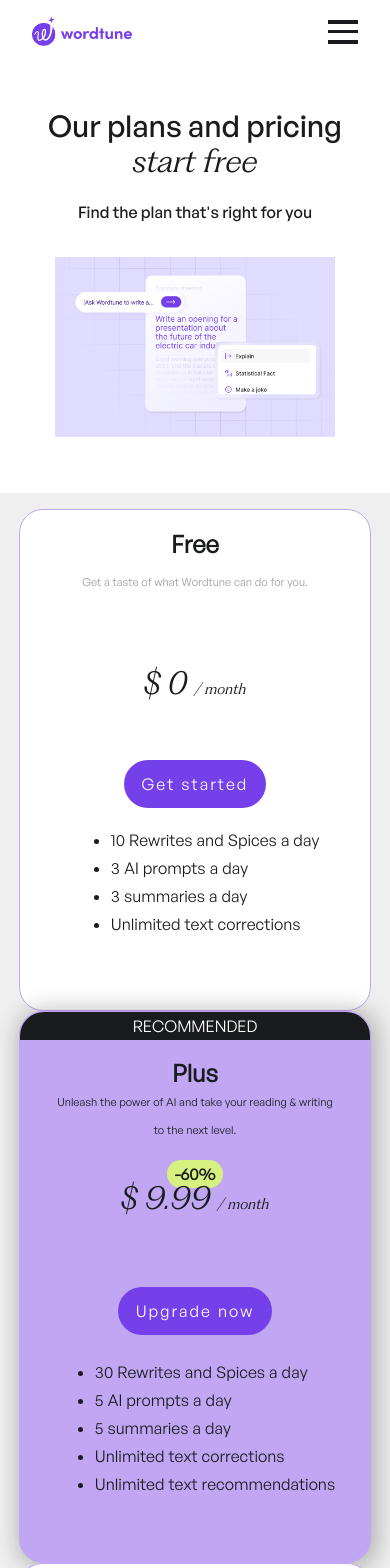
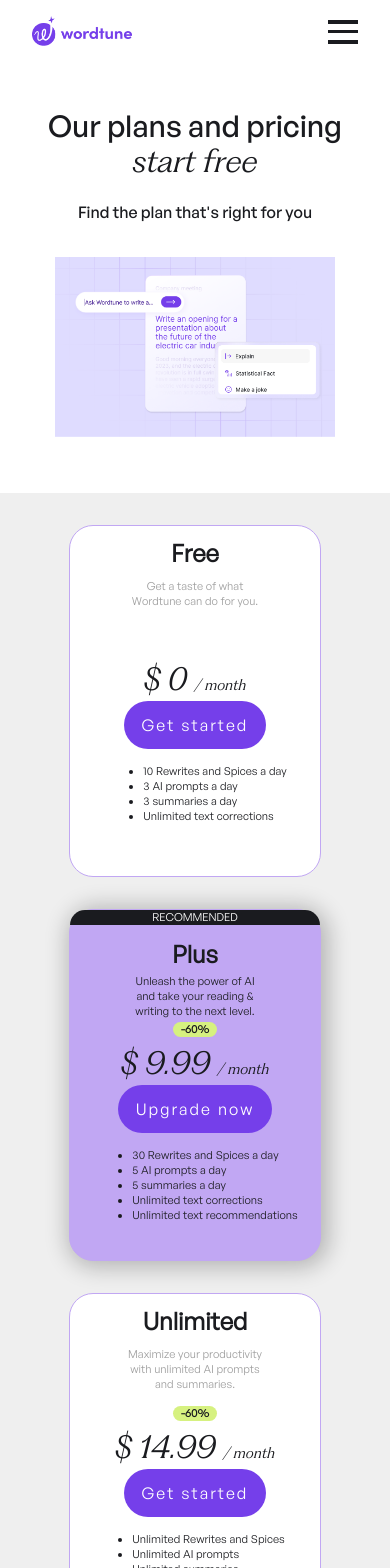
Before and after one commit to YardenNezah/Wordtune-frontend, a React (Create React App) app: page /plans in a window 390 px wide. Shown: the top 1568 px of the page. Built offline with nearby package versions, Linux system fonts and the light colour scheme.

Commit message:
plans- design responsive

```diff
--- a/src/app.scss
+++ b/src/app.scss
@@ -529,6 +529,14 @@
 	.hero-paragraph {
 		font-size: 13px;
 	}
+
+
+	.card {
+		height: 450px;
+		width: 300px;
+		font-size: 13px;
+	}
+
 }
 
 
@@ -619,6 +627,29 @@
 		}
 	}
 
+	.card {
+		font-size: 11px;
+		margin: 1rem 0;
+		line-height: 15px;
+		max-width: 250px;
+		height: 350px;
+		strong {
+			top: 32%;
+		}
+		h1 {
+			top: 33%;
+		}
+		h2 {
+			font-size: 24px;
+		}
+		ul {
+			top: 65%;
+		}
+		.hero-paragraph {
+			padding: 2rem 3.5rem;
+		}
+	}
+
 	.logo-image {
 		width: 100px;
 	}
```
